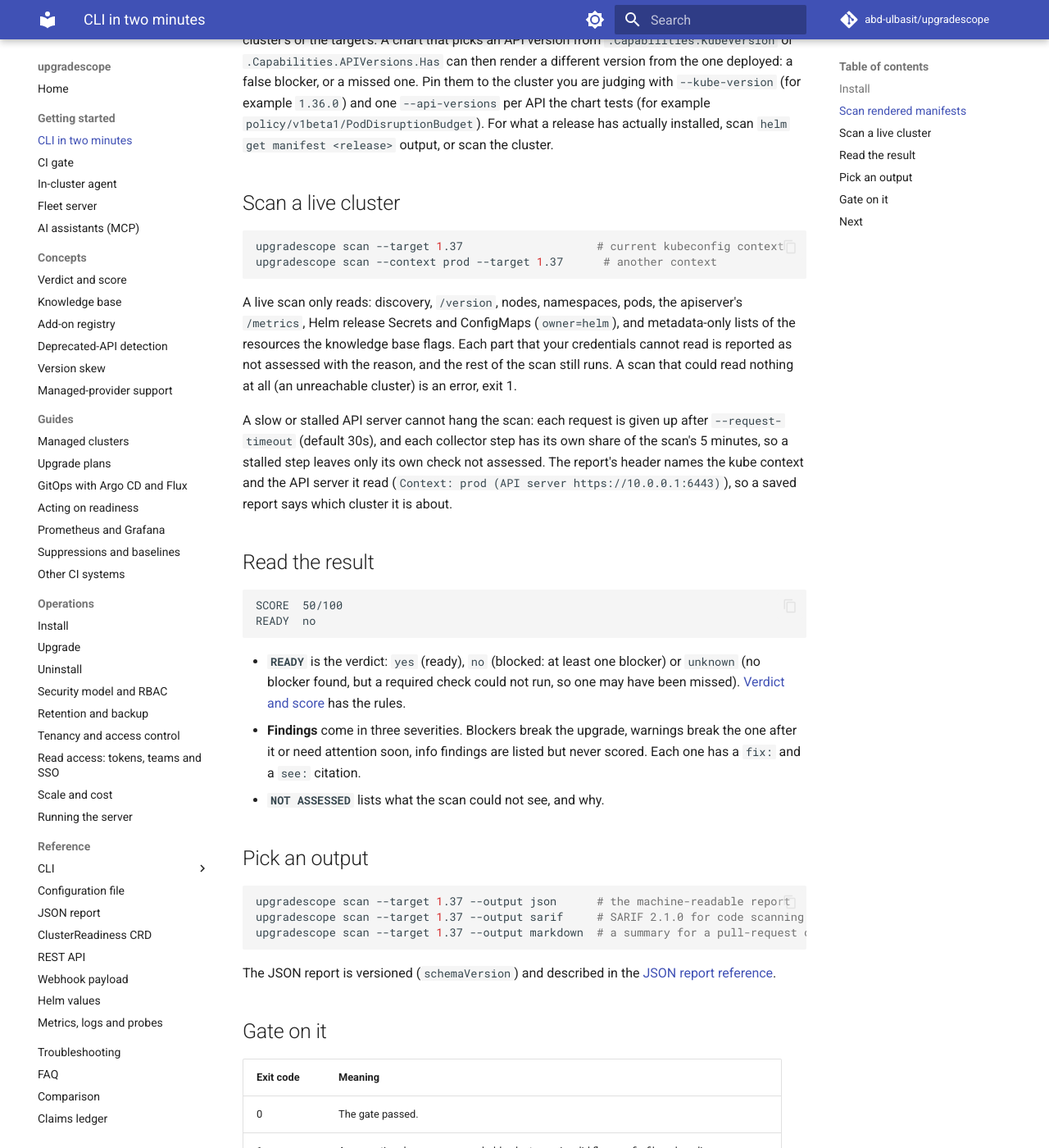
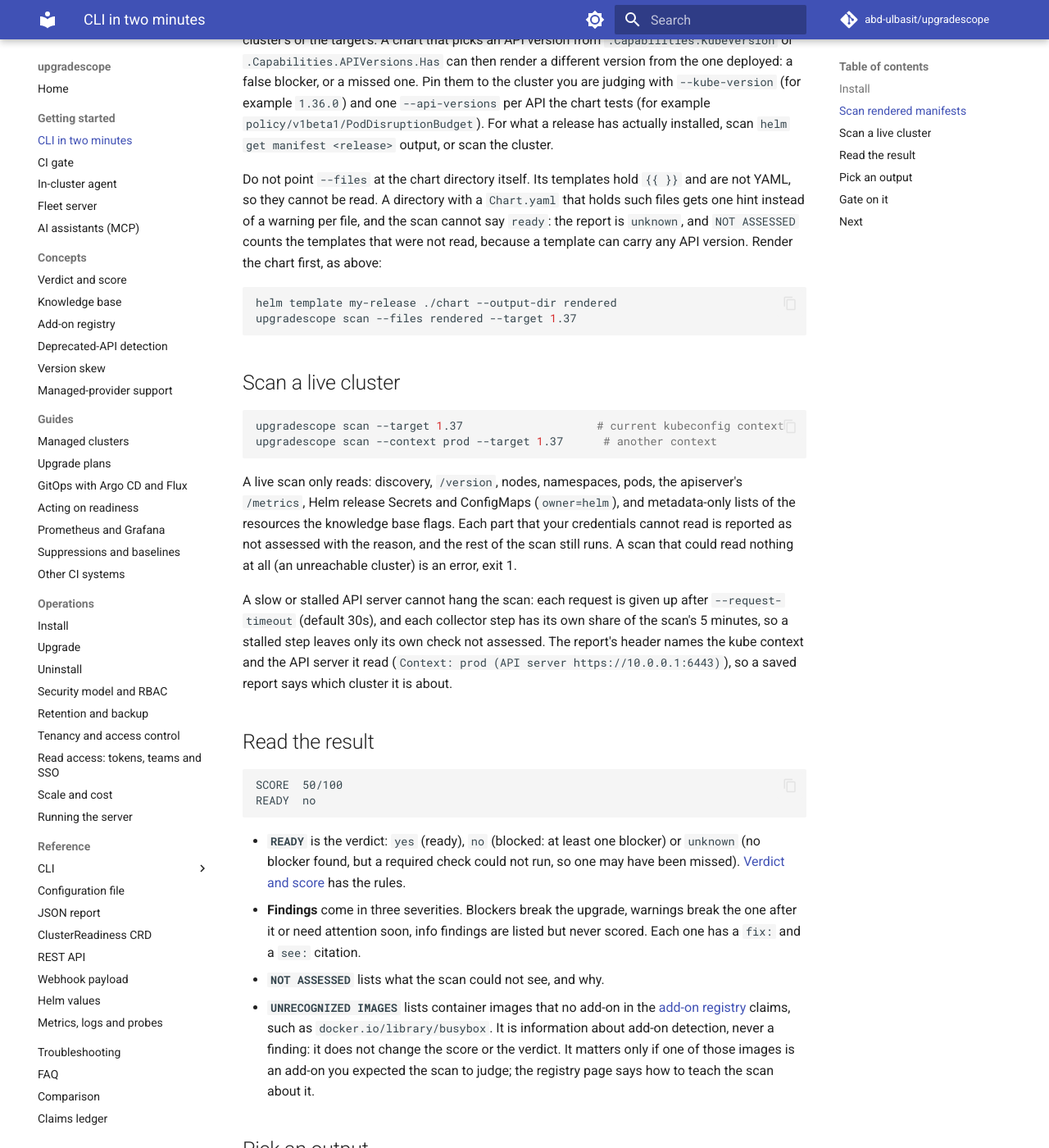
Before and after one commit to abd-ulbasit/upgradescope, an MkDocs documentation site: the page built from docs/getting-started/cli.md, in a window 1280 px wide and 1400 px high, scrolled down 842 px. Shown: the whole window at 82% size. Built offline with MkDocs 1.6.1 and Material for MkDocs 9.7.7, drawn with Linux system fonts in a browser that asks for light colours; comment, search, counter and statistics services are not loaded; some of the changed text lies outside the part shown.

Commit message:
docs(cli): explain UNRECOGNIZED IMAGES and unrendered charts; regenerate CLI reference; claims
Refs #335, #336, #337, #338, #339, #340

Co-Authored-By: Claude Fable 5 <noreply@anthropic.com>

````diff
--- a/docs/getting-started/cli.md
+++ b/docs/getting-started/cli.md
@@ -46,6 +46,18 @@ you are judging with `--kube-version` (for example `1.36.0`) and one
 `policy/v1beta1/PodDisruptionBudget`). For what a release has actually
 installed, scan `helm get manifest <release>` output, or scan the cluster.
 
+Do not point `--files` at the chart directory itself. Its templates hold
+`{{ }}` and are not YAML, so they cannot be read. A directory with a
+`Chart.yaml` that holds such files gets one hint instead of a warning per
+file, and the scan cannot say `ready`: the report is `unknown`, and
+`NOT ASSESSED` counts the templates that were not read, because a template
+can carry any API version. Render the chart first, as above:
+
+```sh
+helm template my-release ./chart --output-dir rendered
+upgradescope scan --files rendered --target 1.37
+```
+
 ## Scan a live cluster
 
 ```sh
@@ -82,8 +94,17 @@ READY  no
   warnings break the one after it or need attention soon, info findings are
   listed but never scored. Each one has a `fix:` and a `see:` citation.
 - **`NOT ASSESSED`** lists what the scan could not see, and why.
+- **`UNRECOGNIZED IMAGES`** lists container images that no add-on in the
+  [add-on registry](../concepts/addon-registry.md) claims, such as
+  `docker.io/library/busybox`. It is information about add-on detection,
+  never a finding: it does not change the score or the verdict. It matters
+  only if one of those images is an add-on you expected the scan to judge;
+  the registry page says how to teach the scan about it.
 
 ## Pick an output
+
+`-o` is short for `--output`, as in `kubectl` and `helm`: it names the
+format, never a file.
 
 ```sh
 upgradescope scan --target 1.37 --output json      # the machine-readable report
````
Also changed, not shown: docs/claims.md (+2 -0 lines), docs/faq.md (+7 -0 lines), docs/reference/cli/upgradescope.md (+4 -0 lines), docs/reference/cli/upgradescope_scan.md (+2 -2 lines), docs/reference/cli/upgradescope_version.md (+1 -1 lines).
